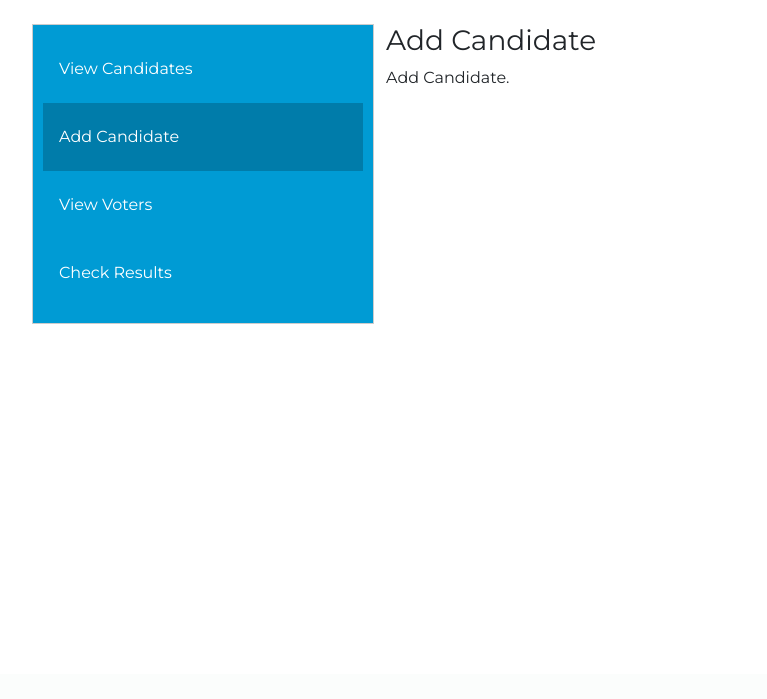
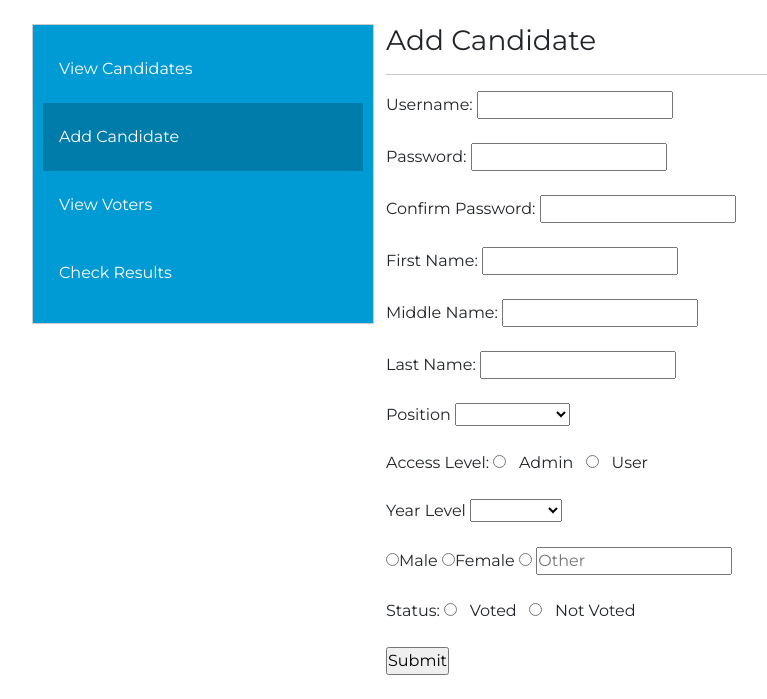
Before and after one commit to darladvd/PHP_Finals, a PHP site: page /admin_home.php in a window 1280 px wide, after a click on "Add Candidate". Shown: the part 126-825 px from the top of the page, without its empty margins (38-805 px from the left). Before the commit the page ends 450 px from the top, so only its background shows below. Run offline with PHP 8.4, Linux system fonts and the light colour scheme; tables that the repository leaves empty or names only in its code hold one stand-in row (values such as "Sample post").

Commit message:
Working Candidate Adding (Incomplete)

```diff
--- a/admin_home.php
+++ b/admin_home.php
@@ -312,7 +312,84 @@
 
             <div id="AddCandidate" class="tabcontent">
             <h3>Add Candidate</h3>
-            <p>Add Candidate.</p>
+            <hr></hr>
+            <form method="post" action="<?php echo $_SERVER['PHP_SELF'];?>">
+            Username: <label for="username"></label><input class = "inputf" type="text" id="username" name="username" maxlength=9 required>
+			<br><br>Password: <label for="password"></label><input class = "inputf" type="password" id="password" name="password" required>
+			<br><br>Confirm Password: <label for="cpassword"></label><input class = "inputf" type="password" id="cpassword" name="cpassword" required>
+            <br><br>First Name: <label for="firstname"></label><input class = "inputf" type="text" id="firstname" name="firstname" required>
+			<br><br>Middle Name: <label for="middlename"></label><input class = "inputf" type="text" id="middlename" name="middlename">
+			<br><br>Last Name: <label for="lastname"></label><input class = "inputf" type="text" id="lastname" name="lastname" required>
+
+            <br><br><label for="position">Position</label>
+            <select id="position" name="position">
+                <option value=""></option>
+                <option value="President">President</option>
+                <option value="VP Internal">VP Internal</option>
+                <option value="VP External">VP External</option>
+                <option value="Secretary">Secretary</option>
+                <option value="Treasurer">Treasurer</option>
+                <option value="Auditor">Auditor</option>
+                <option value="P.R.O.">P.R.O.</option>
+            </select>
+
+			<br><br>Access Level:
+			<input type="radio" id="admin" name="accesslevel" value="admin" required>
+  			<label for="admin">Admin</label>
+  			<input type="radio" id="user" name="accesslevel" value="user">
+  			<label for="user">User</label>
+
+            <br><br><label for="yearlevel">Year Level</label>
+            <select id="yearlevel" name="yearlevel">
+                <option value=""></option>
+                <option value="1st Year">1st Year</option>
+                <option value="2nd Year">2nd Year</option>
+                <option value="3rd Year">3rd Year</option>
+                <option value="4th Year">4th Year</option>
+            </select>
+
+            <br><br><input type="radio" name="gender" value="Male" required>Male
+            <input type="radio" name="gender" value="Female">Female
+            <input type="radio" name="gender" value=""> <input type="text" name="other_gender" placeholder = "Other"/>
+
+			<br><br>Status:
+			<input type="radio" id="active" name="status" value="voted" required>
+  			<label for="voted">Voted</label>
+  			<input type="radio" id="disable" name="status" value="not voted">
+  			<label for="not voted">Not Voted</label>
+
+			<br><br><input type="submit" value="Submit" class = "button"><br><br>
+            </form>
+
+            <?php
+		    if ($_SERVER["REQUEST_METHOD"] == "POST") {
+                $username = $_POST['username'];
+                $password = $_POST['password'];
+                $cpassword = $_POST['cpassword'];
+                $firstname = $_POST['firstname'];
+                $middlename = $_POST['middlename'];
+                $lastname = $_POST['lastname'];
+                $position = $_POST['position'];
+                $accesslevel = $_POST['accesslevel'];
+                $yearlevel = $_POST['yearlevel'];
+                $gender = $_POST['gender'];
+                $status = $_POST['status'];
+
+                if (empty($username)){
+                    echo "<p align = center class = 'Red'>Warning. Missing Information!";
+                }
+                else if ($password != $cpassword){
+                    echo "<p align = center class = 'Red'>Password and Confirm Password are not the same!";
+                }
+                else{
+                    $query = "insert into records(username,password,firstname,middlename,lastname,position,accesslevel,yearlevel,gender,status)
+                    values('$username','$password','$firstname','$middlename','$lastname','$position','$accesslevel','$yearlevel','$gender','$status')";
+                    $run = mysqli_query($conn,$query);
+                    echo "<br><p align = center>Record Input Successful!";
+                }
+		    }
+		    ?>
+
             </div>
 
             <div id="ViewVoters" class="tabcontent">
@@ -348,11 +425,10 @@
                 </table>
             </div>
 
-            <div id="CheckResults" class="tabcontent">
+            <div id="CheckResults" class="tabcontent" >
             <h3>Check Results</h3>
             <p>Check Results.</p>
             </div>
-
 
             <script>
             function openTab(evt, cityName) {
```
